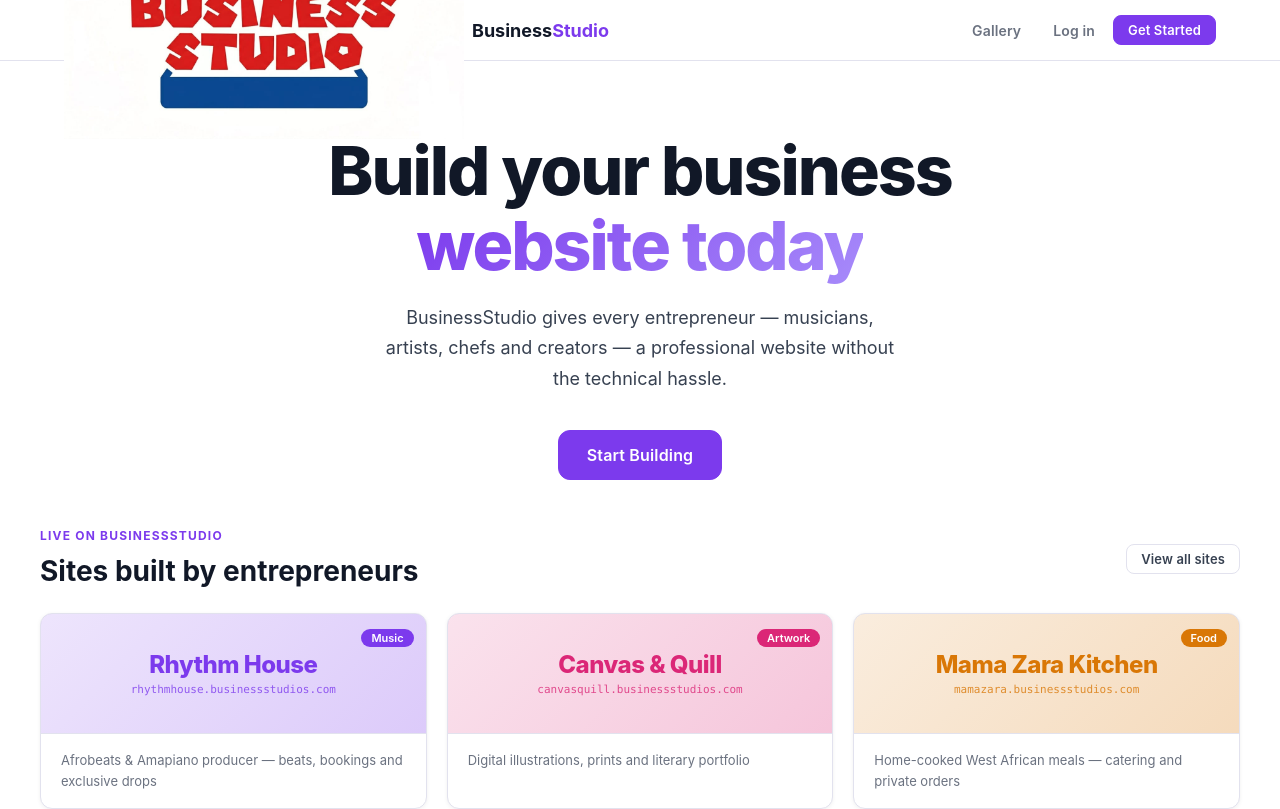
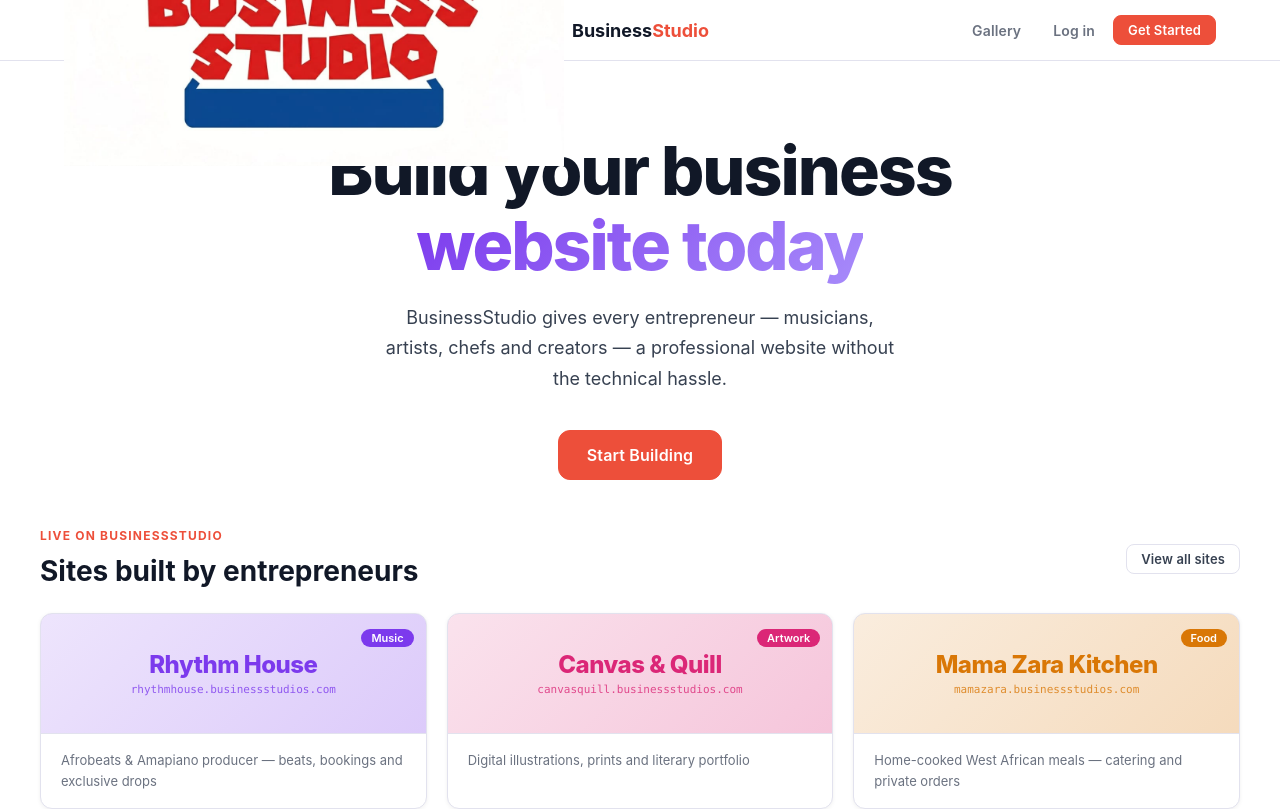
Before and after one commit to veric47/Business-Studio, a React (Vite) app in the folder business-studio/: page / in a window 1280 px wide. Shown: the top 809 px of the page. Built offline with nearby package versions, Linux system fonts and the light colour scheme; no server answers.

Commit message:
modified:   business-studio/src/Components/Navbar.jsx modified:   business-studio/src/index.css

```diff
--- a/business-studio/src/Components/Navbar.jsx
+++ b/business-studio/src/Components/Navbar.jsx
@@ -24,7 +24,7 @@ export default function Navbar({ user, onLogout }) {
       <div style={{ maxWidth: 1200, margin: '0 auto', padding: '0 24px', display: 'flex', alignItems: 'center', justifyContent: 'space-between', height: 60 }}>
 
         <Link to="/" style={{ display: 'flex', alignItems: 'center', gap: 8, textDecoration: 'none' }}>
-          <img src={logo} alt="Business Studio Logo" style={{ width: 400, height: 400, objectFit: 'contain', borderRadius: 8 }} />
+          <img src={logo} alt="Business Studio Logo" style={{ width: 500, height: 500, objectFit: 'contain', borderRadius: 8 }} />
           <span style={{ fontWeight: 700, fontSize: 18, color: 'var(--text-h)' }}>
             Business<span style={{ color: 'var(--accent)' }}>Studio</span>
           </span>
--- a/business-studio/src/index.css
+++ b/business-studio/src/index.css
@@ -6,7 +6,7 @@
   --text: #6b7280;
   --text-h: #111827;
   --text-m: #374151;
-  --accent: #7c3aed;
+  --accent: #ed4f3a;
   --accent2: #8b5cf6;
   --accent-glow: rgba(124, 58, 237, 0.2);
   --accent-bg: rgba(124, 58, 237, 0.08);
```
